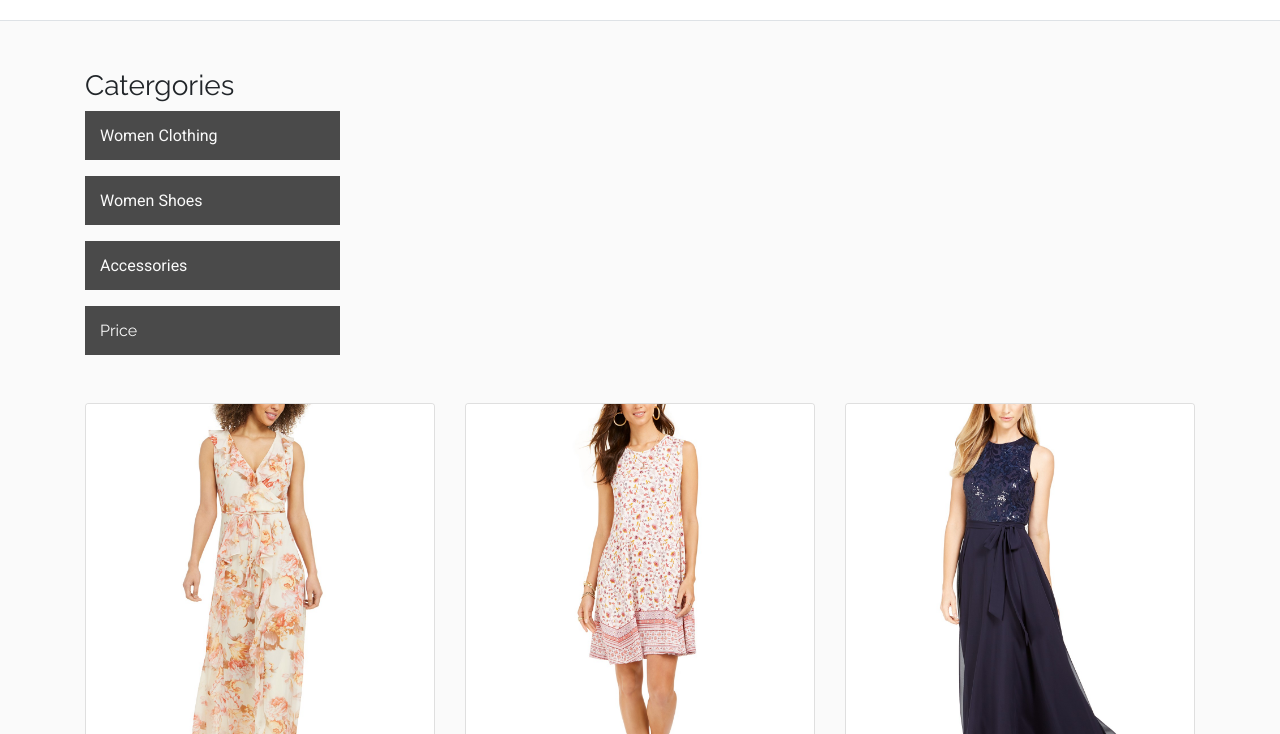
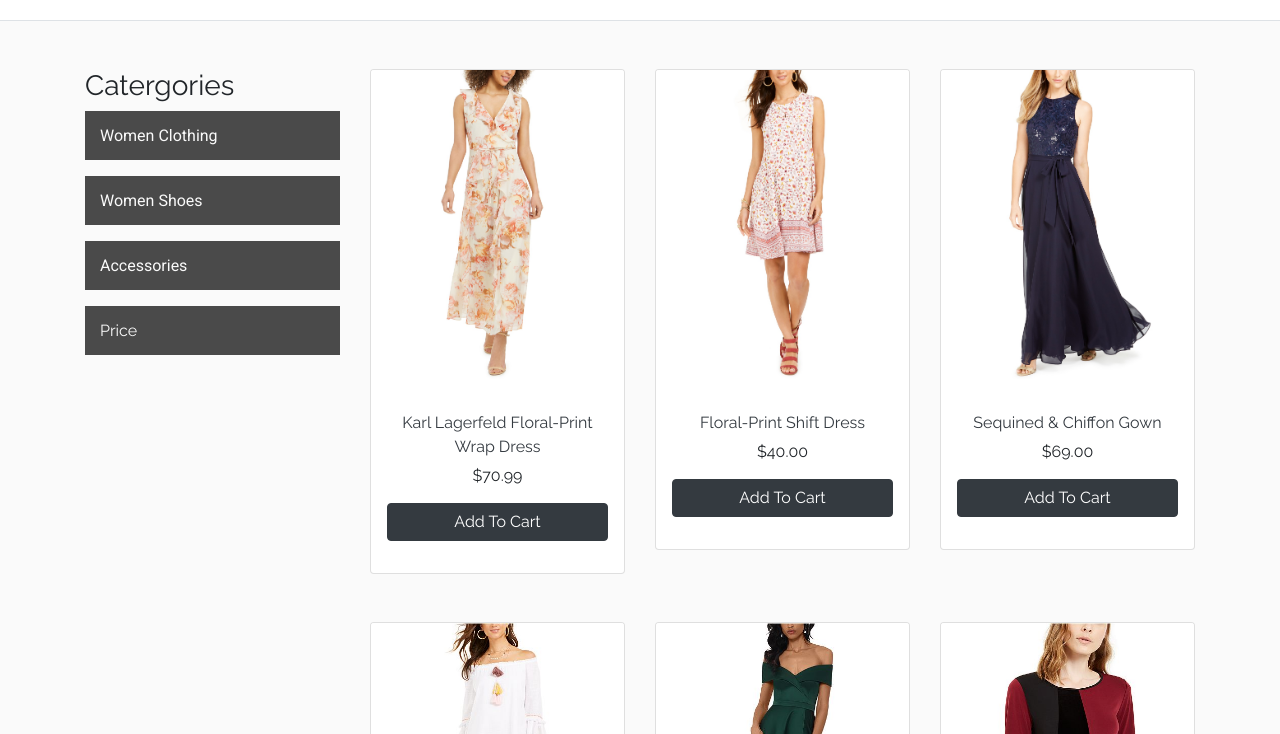
Before and after one commit to VAyala27/Supravi_v2, a plain HTML site: page all_women_clothing.html in a window 1280 px wide. Shown: the part 66-800 px from the top of the page. Drawn offline with nearby package versions, Linux system fonts and the light colour scheme; a web font is replaced by a local one.

Commit message:
fixed some of the cols issues

```diff
--- a/all_women_clothing.html
+++ b/all_women_clothing.html
@@ -331,7 +331,7 @@
           </div>
 
           <!-- start all -->
-          <div class="col-md-8 col-lg-12 category-row active" id="all">
+          <div class="col-md-12 col-lg-9 category-row active" id="all">
             <div class="row product-row">
               <div class="col-12 col-sm-12 col-md-4 col-lg-4 product">
                 <form action="" method="POST">
```
Also changed, not shown: men_shorts.html (+1 -1 lines).
